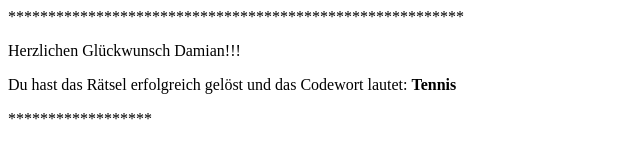
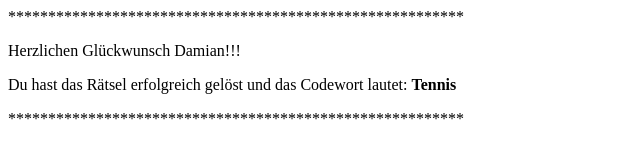
Before and after one commit to pbo-git/pbo-git.github.io, a plain HTML site: page index.html in a window 1280 px wide. Shown: the whole page, without its empty margins (0-640 px from the left). Drawn offline with Linux system fonts and the light colour scheme.

Commit message:
Update index.html

```diff
--- a/index.html
+++ b/index.html
@@ -1,4 +1,4 @@
 <p><span>*********************************************************</span></p>
 <p><span>Herzlichen Gl&uuml;ckwunsch Damian!!!</span></p>
 <p><span>Du hast das R&auml;tsel erfolgreich gel&ouml;st und das Codewort lautet:&nbsp;<strong>Tennis</strong></span></p>
-<p>******************
+<p>*********************************************************</p>
```
